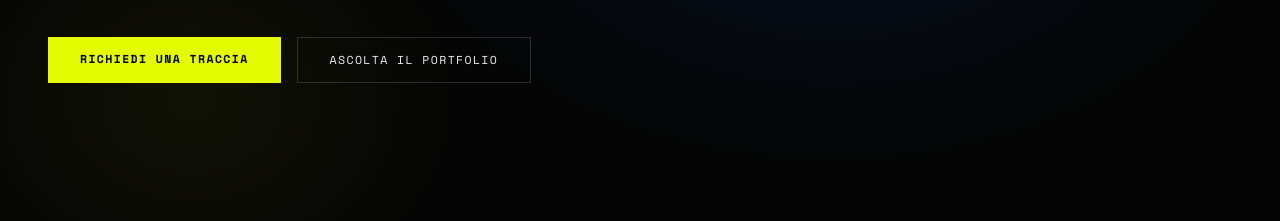
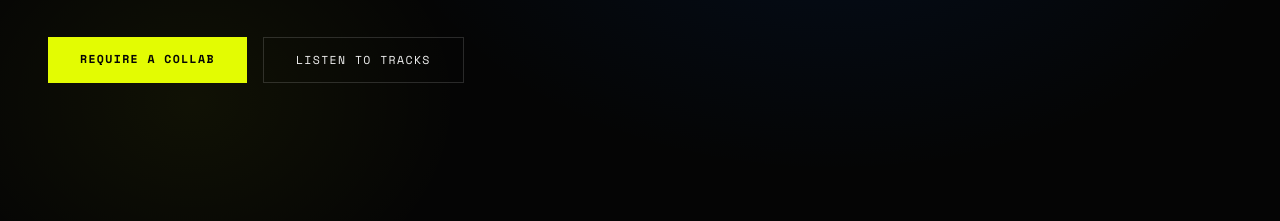
Before and after one commit to infomrcprod-creator/mrcprod.github.io, a plain HTML site: page mrc_production_v2.html in a window 1280 px wide. Shown: the part 579-800 px from the top of the page. Drawn offline with nearby package versions, Linux system fonts and the light colour scheme.

Commit message:
Update mrc_production_v2.html

```diff
--- a/mrc_production_v2.html
+++ b/mrc_production_v2.html
@@ -206,8 +206,8 @@ footer{background:var(--dark);padding:2.2rem 3rem;display:flex;align-items:cente
     <h1 class="hero-h1">From Bedroom<br>Ideas to<br><em>Club Reality</em></h1>
     <p class="hero-sub">Bridging the gap between your raw creativity and a release-ready master.</p>
     <div class="hero-btns">
-      <a href="https://tally.so/r/KYkYyA" target="_blank" class="btn-acid">Richiedi una traccia</a>
-      <a href="#portfolio" class="btn-ghost">Ascolta il portfolio</a>
+      <a href="https://tally.so/r/KYkYyA" target="_blank" class="btn-acid">Require a Collab</a>
+      <a href="#portfolio" class="btn-ghost">Listen to tracks</a>
     </div>
   </div>
 </section>
```
